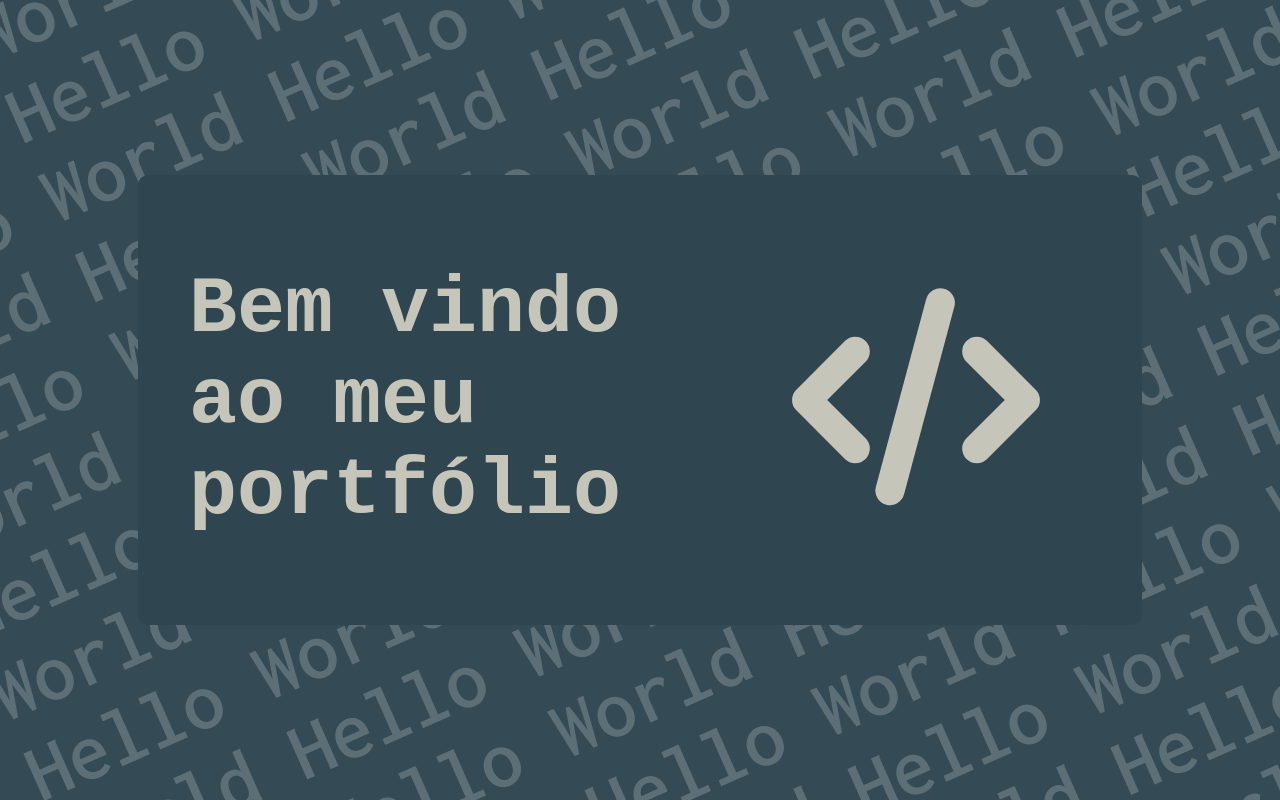
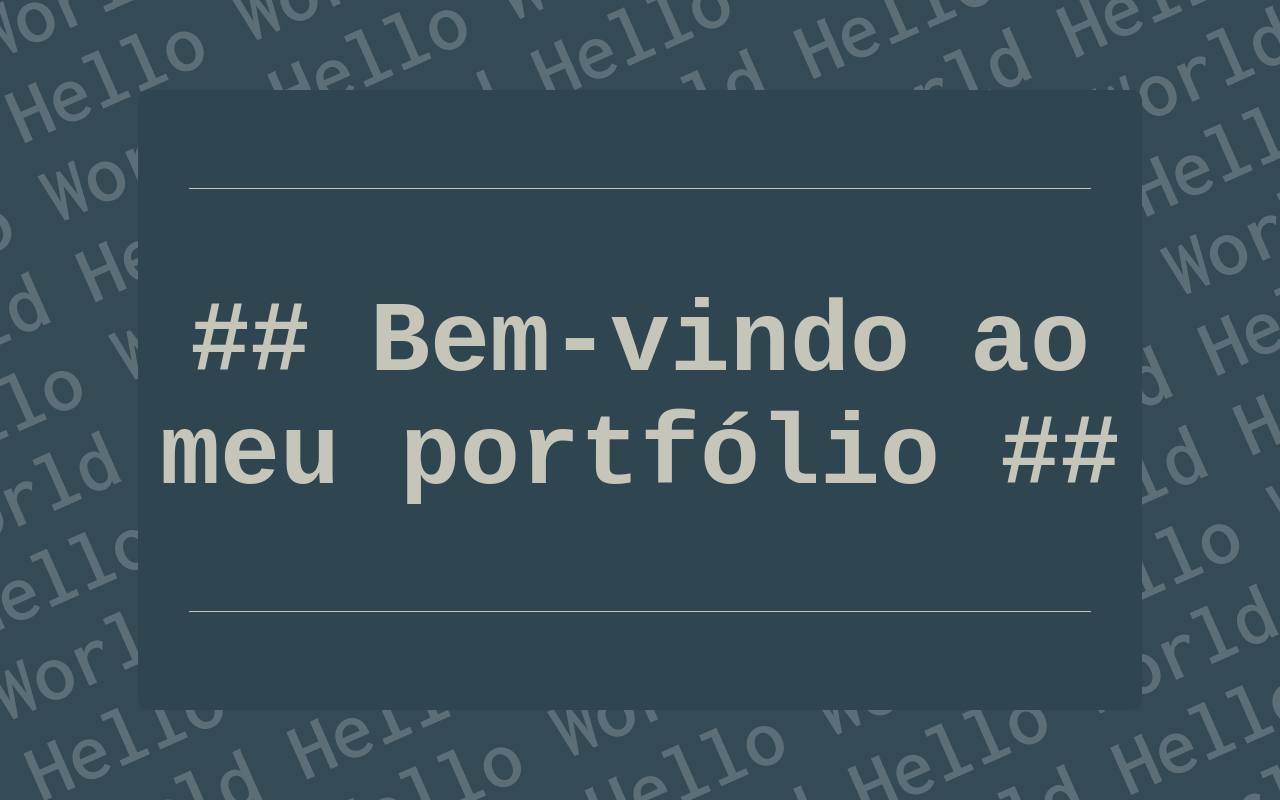
Before and after one commit to JuhhSobrinho/Portifolio, a plain HTML site: page index.html in a window 1280 px wide. Drawn offline with Linux system fonts and the light colour scheme.

Commit message:
responsivo o splash

```diff
--- a/index.html
+++ b/index.html
@@ -1,16 +1,18 @@
 <html lang="en">
 <head>
     <meta charset="UTF-8">
-    <meta http-equiv="refresh" content=2;url="view/index.html">
+    <meta http-equiv="refresh" content="200;url=./view/index.html">
     <link rel="stylesheet" href="./view/style.css">
     <title>Redirecting...</title>
     <link rel="shortcut icon" href="./view/assets/terminal.svg" type="image/x-icon">
 </head>
+
 <body class="splash">
     <section class="splash-intro">
-        <h1 class="hello-titulo" id="bemvindo">Bem vindo ao meu portfólio</h1>
-        <img src="./view/assets/dev.svg" class="devIcon" alt="icon-dev">
-
+        <div class="line-splash"></div>
+        <h1 class="hello-titulo" id="bemvindo">## Bem-vindo ao meu portfólio ##</h1>
+        <div class="line-splash"></div>
     </section>
 </body>
+
 </html>
--- a/view/style.css
+++ b/view/style.css
@@ -19,6 +19,7 @@ p {
   text-decoration: none;
 }
 
+
 .splash {
   background-image: url("./assets/splash.png");
   display: flex;
@@ -29,18 +30,25 @@ p {
 .splash-intro {
   background-color: #2f4550;
   width: 80%;
-  height: 450px;
+  height: 80%;
   border-radius: 10px;
   overflow: auto;
   display: flex;
+  flex-direction: column;
   justify-content: space-evenly;
   align-items: center;
 }
 
+.line-splash{
+    height: 1px;
+    width: 90%;
+    background-color: #c6c5b9;
+    margin: 10px;
+}
+
 #bemvindo {
-  text-align: left;
-  width: 50%;
-  font-size: 80px;
+  text-align: center;
+  font-size: 100px;
 }
 
 .devIcon {
```
